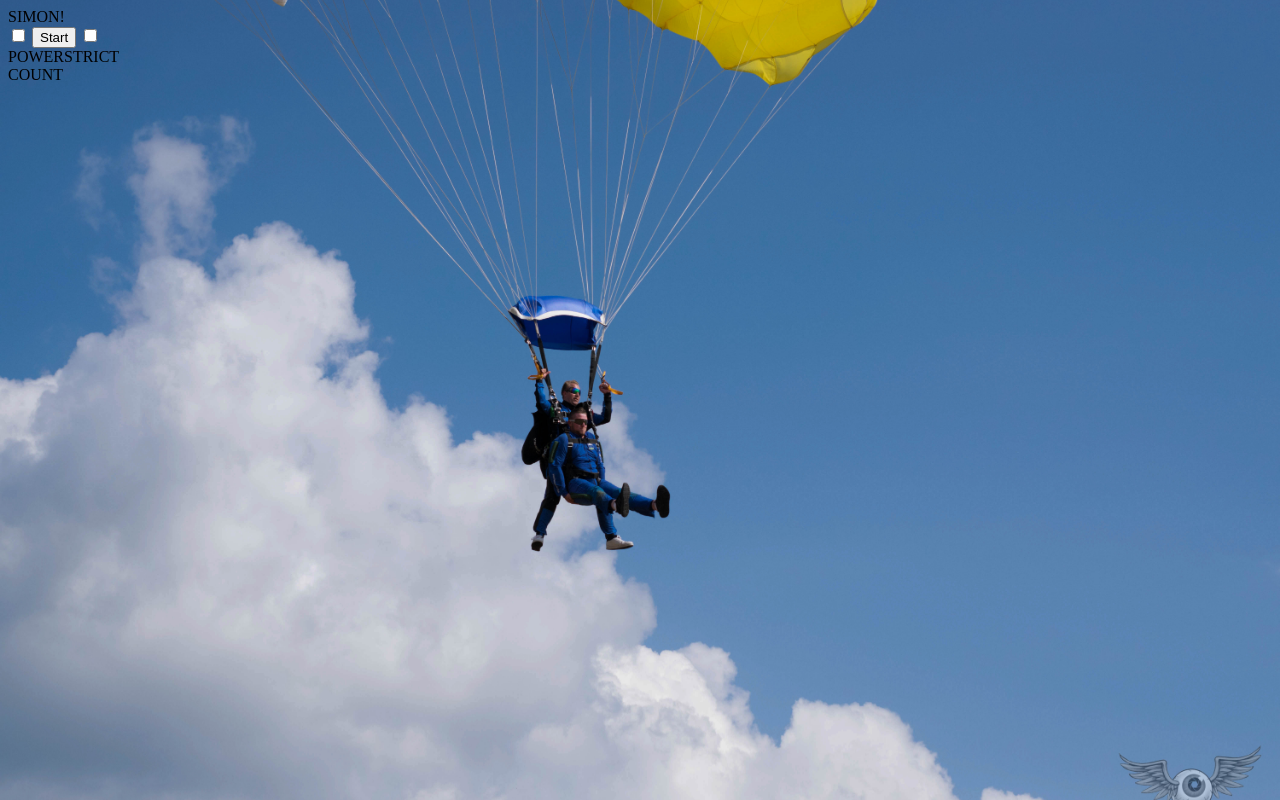
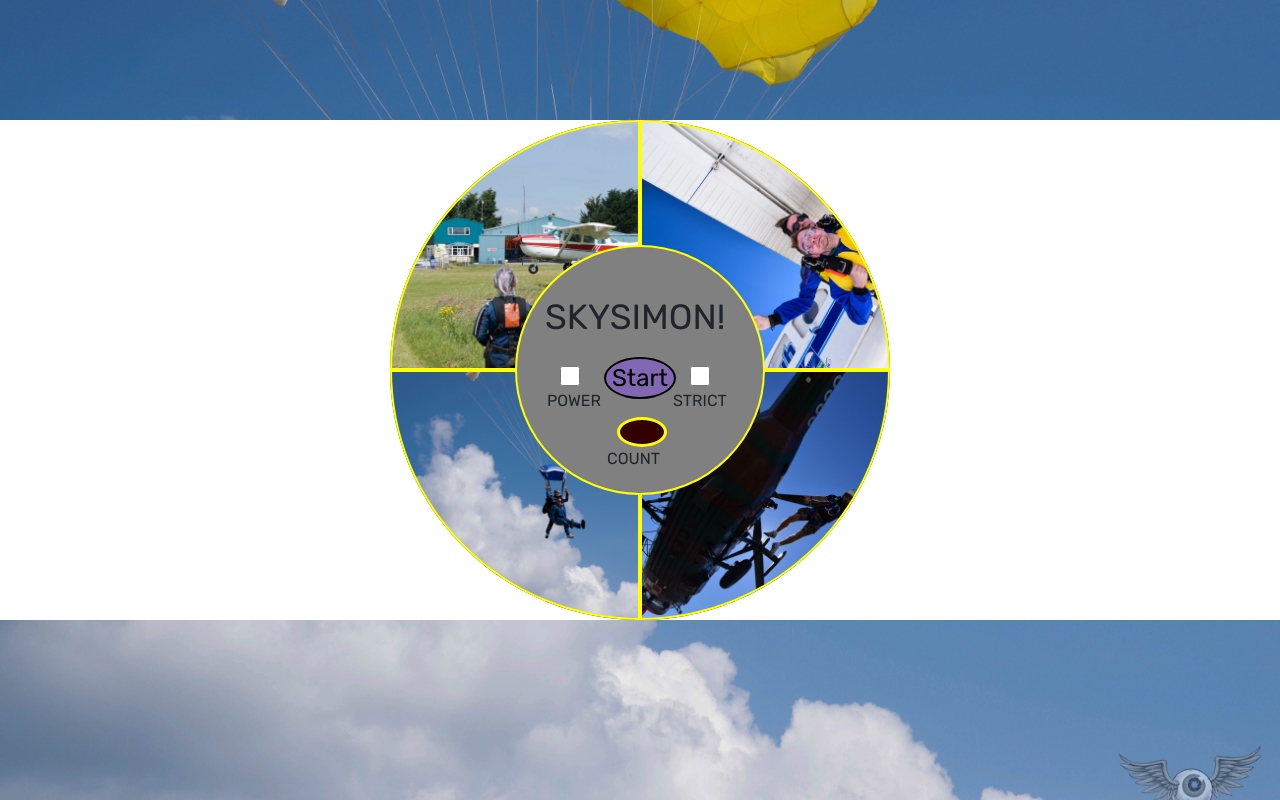
Before and after one commit to AnestIwata/simon, a PHP site: page / in a window 1280 px wide. Run offline with PHP 8.4, Linux system fonts and the light colour scheme.

Commit message:
Added css styles and background photograps to game panel

```diff
--- a/css/style.css
+++ b/css/style.css
@@ -1,7 +1,188 @@
 html {
-  background: url(../assets/pictures/17.jpg) no-repeat center center fixed;
+  background: url("../assets/pictures/17.jpg") no-repeat center center fixed;
   -webkit-background-size: cover;
   -moz-background-size: cover;
   -o-background-size: cover;
   background-size: cover;
 }
+
+.toggle {
+  margin-left: 10px;
+  margin-right: 20px;
+  width: 20px;
+  height: 20px;
+}
+
+.button {
+  border-radius: 50%;
+  font-size: 1.5em;
+  background-color: #8268b2;
+  border-style: solid;
+  border-color: black;
+  border-width: 2px;
+}
+
+
+
+#switches {
+  position: absolute;
+  font-family: 'Rubik';
+  margin-left: 33px;
+  margin-top: 110px;
+
+
+}
+
+.text2 {
+  position: absolute;
+  font-family: 'Rubik';
+  margin-left: 90px;
+  margin-top: 200px;
+}
+
+.poweron {
+  position: absolute;
+  font-family: 'Rubik';
+  margin-left: 30px;
+  margin-top: 142px;
+}
+
+.poweron span:last-child {
+  padding-left: 72px;
+}
+
+#title {
+  font-family: 'Rubik';
+  position: absolute;
+  font-size: 35px;
+  margin-left: 28px;
+  margin-top: 44px;
+}
+
+#turn {
+  position: absolute;
+  background: #330000;
+  color: red;
+  font-family: Rubik;
+  font-size: 20px;
+  height: 30px;
+  width: 50px;
+  margin-left: 100px;
+  margin-top: 170px;
+  text-align: center;
+  vertical-align: middle;
+  line-height: 30px;
+  border-style: solid;
+  border-color: yellow;
+  border-radius: 50%;
+}
+
+#outer-circle {
+  background: #385a94;
+  border-radius: 50%;
+  height: 500px;
+  width: 500px;
+  position: relative;
+  border-style: solid;
+  border-width: 2px;
+  margin: auto;
+  margin-top: 120px;
+
+}
+
+#topleft {
+  position: absolute;
+  height: 250px;
+  width: 250px;
+  border-radius: 250px 0 0 0;
+  -moz-border-radius: 250px 0 0 0;
+  -webkit-border-radius: 250px 0 0 0;
+  background: url("../assets/pictures/10.jpg");
+  background-size: cover;
+  top: 50%;
+  left: 50%;
+  margin: -250px 0px 0px -250px;
+  border-style: solid;
+  border-width: 2px;
+  border-color: yellow;
+  box-sizing: border-box;
+  -moz-box-sizing: border-box;
+  -webkit-box-sizing: border-box;
+}
+
+#topright {
+  position: absolute;
+  height: 250px;
+  width: 250px;
+  border-radius: 0 250px 0 0;
+  -moz-border-radius: 0 250px 0 0;
+  -webkit-border-radius: 0 250px 0 0;
+  background: url("../assets/pictures/12.jpg");
+  background-size: cover;
+  top: 50%;
+  left: 50%;
+  margin: -250px 0px 0px 0px;
+  border-style: solid;
+  border-width: 2px;
+  border-color: yellow;
+  box-sizing: border-box;
+  -moz-box-sizing: border-box;
+  -webkit-box-sizing: border-box;
+}
+
+#bottomleft {
+  position: absolute;
+  height: 250px;
+  width: 250px;
+  border-radius: 0 0 0 250px;
+  -moz-border-radius: 0 0 0 250px;
+  -webkit-border-radius: 0 0 0 250px;
+  background: url("../assets/pictures/17.jpg");
+  background-size: cover;
+  top: 50%;
+  left: 50%;
+  margin: 0px -250px 0px -250px;
+  border-style: solid;
+  border-width: 2px;
+  border-color: yellow;
+  box-sizing: border-box;
+  -moz-box-sizing: border-box;
+  -webkit-box-sizing: border-box;
+}
+
+#bottomright {
+  position: absolute;
+  height: 250px;
+  width: 250px;
+  border-radius: 0 0 250px 0;
+  -moz-border-radius: 0 0 250px 0;
+  -webkit-border-radius: 0 0 250px 0;
+  background: url("../assets/pictures/30.jpg");
+  background-size: cover;
+  top: 50%;
+  left: 50%;
+  margin: 0px 0px -250px 0px;
+  border-style: solid;
+  border-width: 2px;
+  border-color: yellow;
+  box-sizing: border-box;
+  -moz-box-sizing: border-box;
+  -webkit-box-sizing: border-box;
+}
+
+#inner-circle {
+  position: absolute;
+  background: grey;
+  border-radius: 50%;
+  height: 250px;
+  width: 250px;
+  border-style: solid;
+  border-width: 2px;
+  border-color: yellow;
+  top: 50%;
+  left: 50%;
+  margin: -125px 0px 0px -125px;
+  box-sizing: border-box;
+  -moz-box-sizing: border-box;
+  -webkit-box-sizing: border-box;
+}
--- a/index.html
+++ b/index.html
@@ -8,6 +8,7 @@
 
   <link href='https://fonts.googleapis.com/css?family=Rubik' rel='stylesheet' type='text/css'>
   <link rel="stylesheet" href="css/style.css">
+  <link rel="stylesheet" href="https://stackpath.bootstrapcdn.com/bootstrap/4.1.3/css/bootstrap.min.css" integrity="sha384-MCw98/SFnGE8fJT3GXwEOngsV7Zt27NXFoaoApmYm81iuXoPkFOJwJ8ERdknLPMO" crossorigin="anonymous">
 
   <audio id="sound1">
   	<source src=""></source>
@@ -31,13 +32,14 @@
     <div id="bottomleft"></div>
     <div id="bottomright"></div>
     <div id="inner-circle">
-      <div id="title" class="font">SIMON!</div>
+      <div id="title" class="font">SKYSIMON!</div>
       <div id="switches">
         <input type="checkbox" class="toggle" id="on">
+
         <button class="button" id="start">Start</button>
         <input type="checkbox" class="toggle" id="strict">
       </div>
-      <div class="text1">
+      <div class="poweron">
         <span>POWER</span><span>STRICT</span>
       </div>
       <div id="turn"></div>
@@ -46,8 +48,7 @@
       </div>
     </div>
   </div>
-
-  <script  src="js/index.js"></script>
+<script  src="js/index.js"></script>
 
 </body>
 </html>
```
Also changed, not shown: assets/pictures/10.jpg (added), assets/pictures/12.jpg (added), assets/pictures/27.jpg (added), assets/pictures/30.jpg (added), assets/pictures/34.jpg (added), assets/pictures/Profile.jpg (added).
